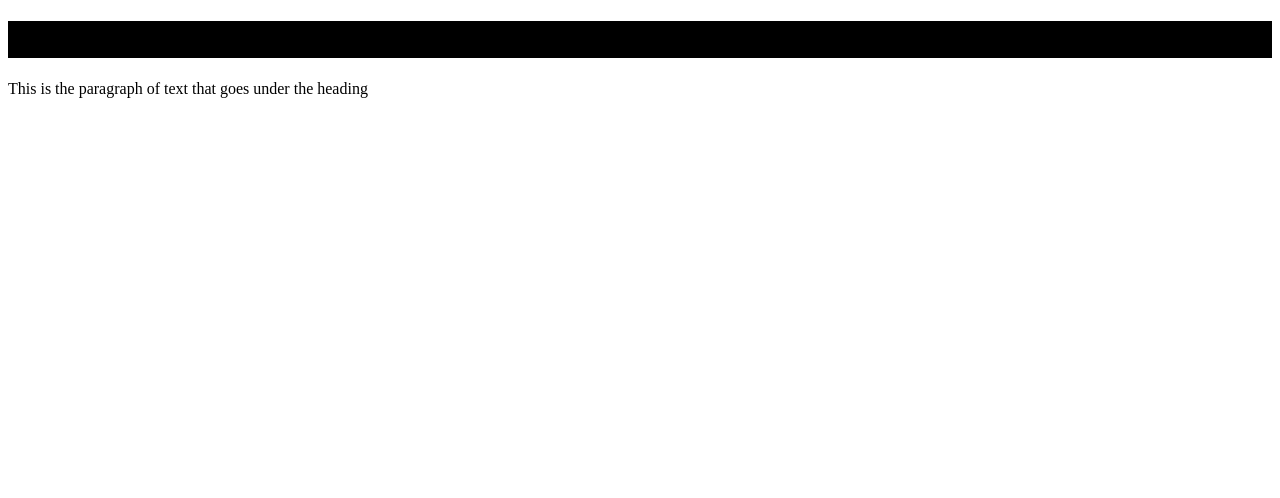
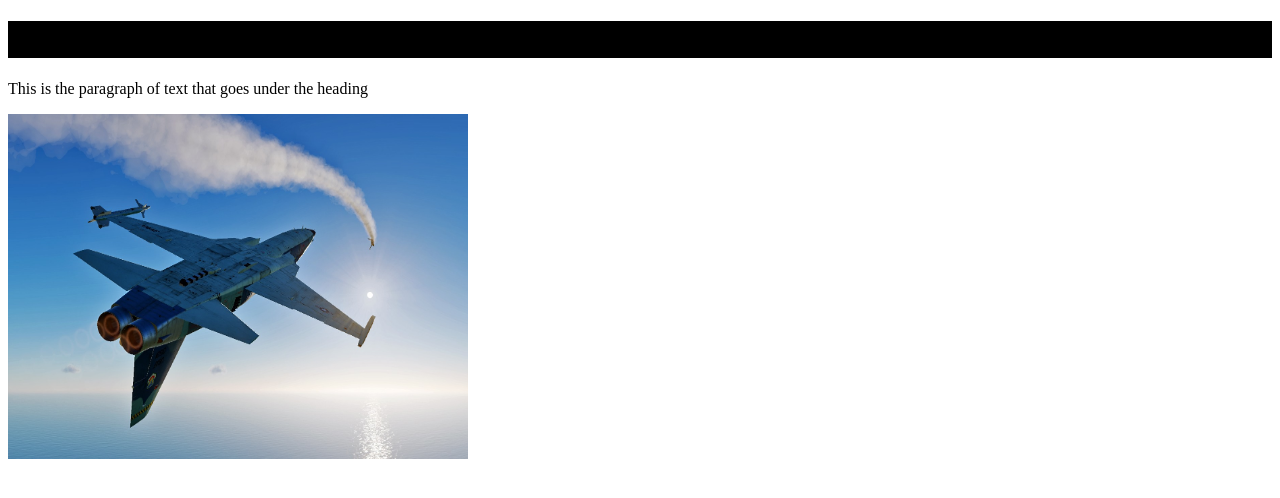
Before and after one commit to James-Denton/hope, a plain HTML site: page index.html in a window 1280 px wide. Drawn offline with Linux system fonts and the light colour scheme.

Commit message:
Update index.html

```diff
--- a/index.html
+++ b/index.html
@@ -7,7 +7,6 @@
   <body>
     <h1>This is a heading</h1>
     <p>This is the paragraph of text that goes under the heading<p>
-    <picture>
-      <source media="(min-width:465px)" srcset=
+    <img src="F5 Tiger.jpg" alt="F-15 tiger" width="460" height="345">
   </body>
 </html>
```
